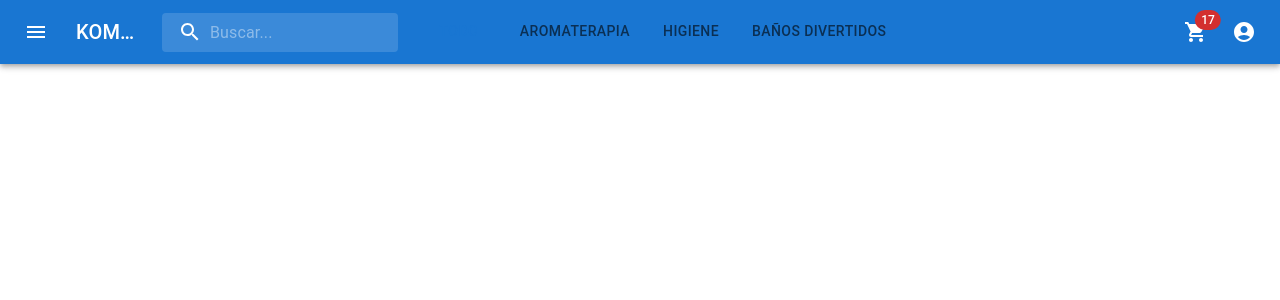
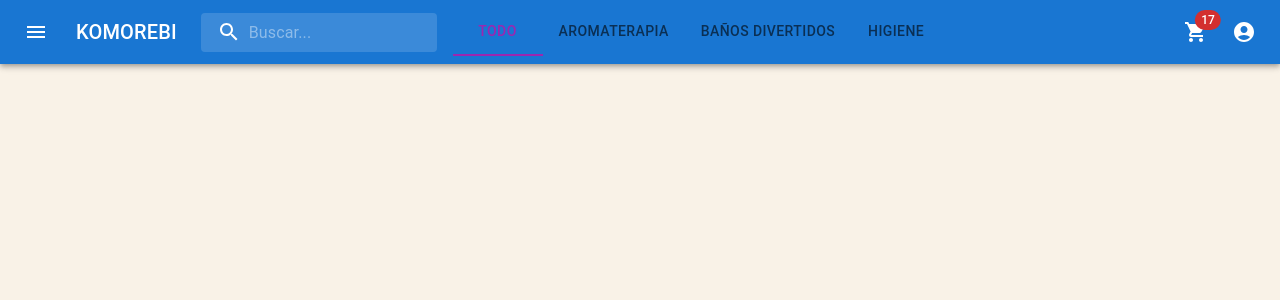
Before and after one commit to juaninoduerme/KomorebiReact, a React (Create React App) app: page / in a window 1280 px wide. Shown: the top 300 px of the page. Built offline with nearby package versions, Linux system fonts and the light colour scheme.

Commit message:
Ya se ve bien la marca en el NavBar. Cambié el Menú.

```diff
--- a/src/components/navbar/menu.jsx
+++ b/src/components/navbar/menu.jsx
@@ -1,22 +1,10 @@
 import * as React from 'react';
-import Box from '@mui/material/Box';
 import Tabs from '@mui/material/Tabs';
 import Tab from '@mui/material/Tab';
-
-function LinkTab(props) {
-  return (
-    <Tab
-      component="a"
-      onClick={(event) => {
-        event.preventDefault();
-      }}
-      {...props}
-    />
-  );
-}
+import Box from '@mui/material/Box';
 
 export default function MenuKomorebi() {
-  const [value, setValue] = React.useState(0);
+  const [value, setValue] = React.useState('one');
 
   const handleChange = (event, newValue) => {
     setValue(newValue);
@@ -24,11 +12,17 @@ export default function MenuKomorebi() {
 
   return (
     <Box sx={{ width: '100%' }}>
-      <Tabs value={value} onChange={handleChange}>
-        <LinkTab label="Todo" href="#" />
-        <LinkTab label="Aromaterapia" href="#" />
-        <LinkTab label="Higiene" href="#" />
-        <LinkTab label="Baños Divertidos" href="#" />
+      <Tabs
+        value={value}
+        onChange={handleChange}
+        textColor="secondary"
+        indicatorColor="secondary"
+        aria-label="secondary tabs example"
+      >
+        <Tab value="one" label="Todo" />
+        <Tab value="two" label="Aromaterapia" />
+        <Tab value="three" label="Baños Divertidos" />
+        <Tab value="four" label="Higiene" />
       </Tabs>
     </Box>
   );
--- a/src/components/navbar/navbar.jsx
+++ b/src/components/navbar/navbar.jsx
@@ -12,8 +12,6 @@ import Menu from '@mui/material/Menu';
 import MenuIcon from '@mui/icons-material/Menu';
 import SearchIcon from '@mui/icons-material/Search';
 import AccountCircle from '@mui/icons-material/AccountCircle';
-import MailIcon from '@mui/icons-material/Mail';
-import NotificationsIcon from '@mui/icons-material/Notifications';
 import MoreIcon from '@mui/icons-material/MoreVert';
 import ShoppingCartIcon from '@mui/icons-material/ShoppingCart';
 
@@ -126,22 +124,9 @@ export default function NavBar() {
       <MenuItem>
         <IconButton size="large" aria-label="show 4 new mails" color="inherit">
           <Badge badgeContent={4} color="error">
-            <MailIcon />
+            <ShoppingCartIcon />
           </Badge>
         </IconButton>
-        <p>Messages</p>
-      </MenuItem>
-      <MenuItem>
-        <IconButton
-          size="large"
-          aria-label="show 17 new notifications"
-          color="inherit"
-        >
-          <Badge badgeContent={17} color="error">
-            <NotificationsIcon />
-          </Badge>
-        </IconButton>
-        <p>Notifications</p>
       </MenuItem>
       <MenuItem onClick={handleProfileMenuOpen}>
         <IconButton
@@ -188,7 +173,9 @@ export default function NavBar() {
               inputProps={{ 'aria-label': 'search' }}
             />
           </Search>
-          <MenuKomorebi/>
+          <Box>
+            <MenuKomorebi/>
+          </Box>
           <Box sx={{ flexGrow: 1 }} />
           <Box sx={{ display: { xs: 'none', md: 'flex' } }}>
             <IconButton
--- a/src/index.css
+++ b/src/index.css
@@ -1,8 +1,10 @@
+@charset "UTF-8";
+@import url("https://fonts.googleapis.com/css2?family=Fjalla+One&display=swap");
+
 body {
   margin: 0;
-  font-family: -apple-system, BlinkMacSystemFont, 'Segoe UI', 'Roboto', 'Oxygen',
-    'Ubuntu', 'Cantarell', 'Fira Sans', 'Droid Sans', 'Helvetica Neue',
-    sans-serif;
+  background-color: #f9f2e7;
+  font-family: 'Fjalla One', sans-serif !important;
   -webkit-font-smoothing: antialiased;
   -moz-osx-font-smoothing: grayscale;
 }
```
Also changed, not shown: src/components/body/itemlistcontainer.jsx (added).
